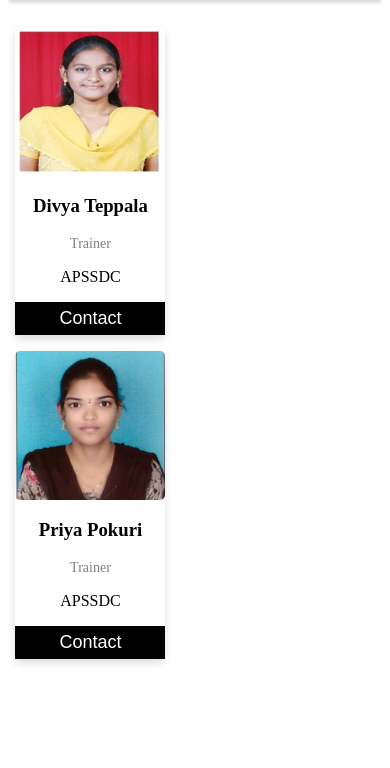
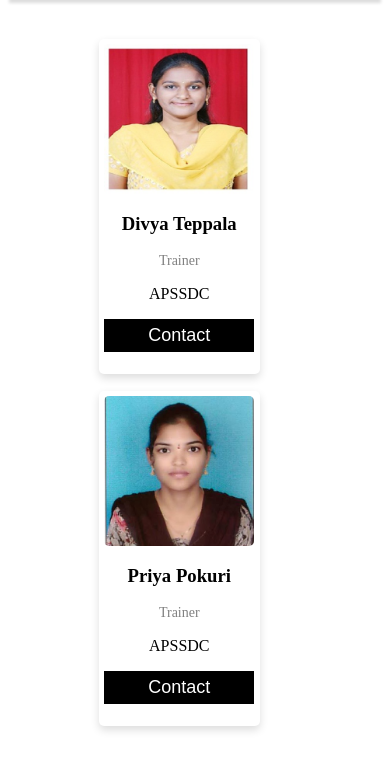
Before and after one commit to divyateppala/resumebuilder, a plain HTML site: page index.html in a window 390 px wide. Shown: the part 188-956 px from the top of the page. Before the commit the page ends 863 px from the top, so only its background shows below. Drawn offline with Linux system fonts and the light colour scheme.

Commit message:
Update styles.css

```diff
--- a/css/styles.css
+++ b/css/styles.css
@@ -20,6 +20,18 @@ box-shadow:0px 3px 3px #ddd;
 }
 .fheader>div{
   padding:2%;
+}
+.f1content{
+	display: flex;
+	flex-direction: row;
+	flex-wrap: wrap;
+	justify-content: center;
+	padding:2%;
+	margin:1%;
+}
+.f1content>div{
+	padding: 2%;
+        margin:1%;
 }
 .fcontent{
 	display: flex;
@@ -90,7 +102,16 @@ table{
         width: 100%;
 
     }
-
+   .f1content{
+       flex-direction: column;
+       justify-content: center;
+       margin-left: 20%;
+       margin-bottom: 10%;
+    }
+   .f1content>div{
+        justify-content: center;
+        margin:3%;
+    }
     .fcontent>div{
         justify-content: center;
         margin:3%;
```
